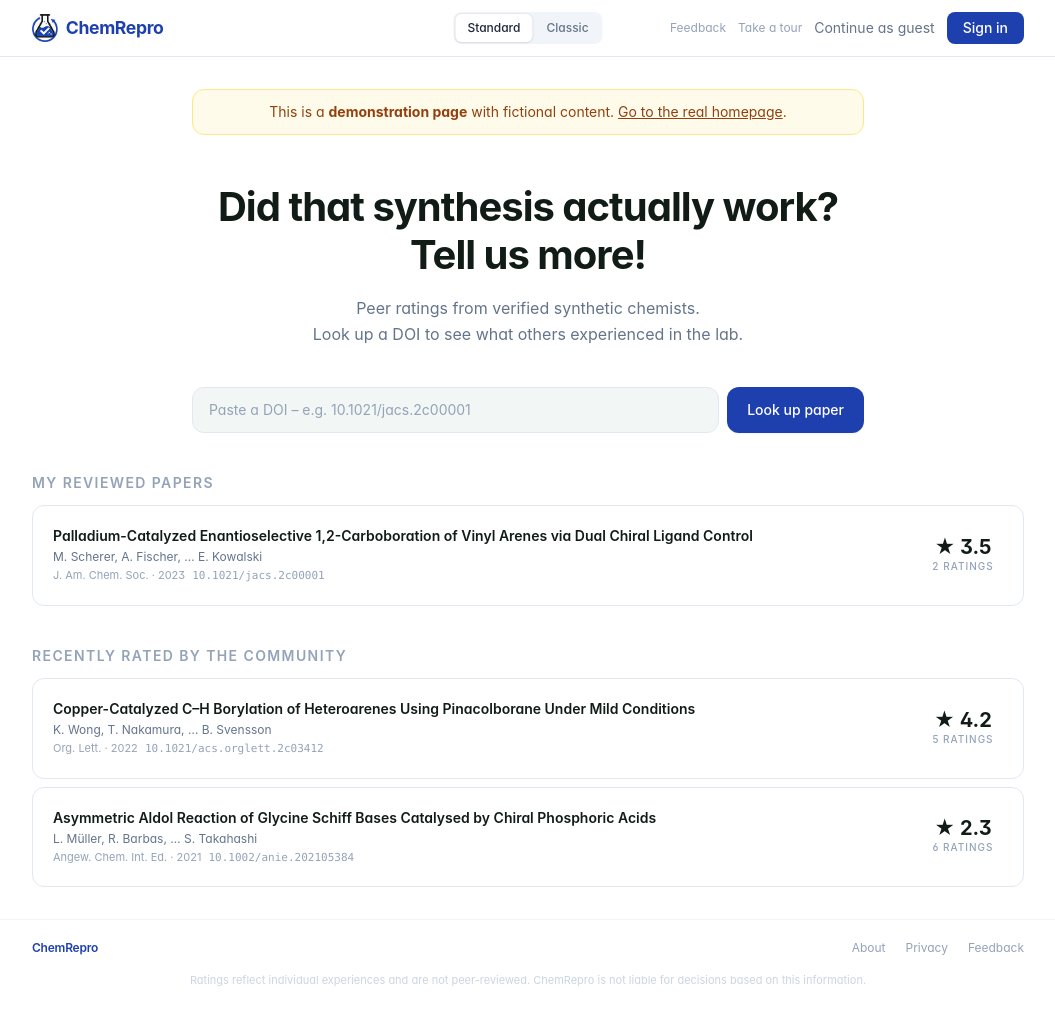
After one commit to dkovari27/ChemRepro, a FastAPI app: page /demo in a window 1280 px wide. The commit adds this page. Shown: the whole page, without its empty margins (112-1167 px from the left). Run offline with FastAPI, Linux system fonts and the light colour scheme; some libraries are stand-ins or nearby versions; some web fonts are replaced.

Commit message:
Tour: 7-step flow with demo homepage, auto-trigger after pledge
- New /demo route + demo_index.html (static homepage with My reviewed papers
  and community feed sections)
- Tour now starts on /demo; steps renumbered 1-7 with score card (step 3)
  and community feed (step 2) as new dedicated steps
- After pledge acceptance, new users are redirected to /demo where the tour
  auto-fires via tour_pending session flag
- base.html trigger extended to /demo, also clears crTourDone on auto-start
- Take a tour button gated by is_local (sandbox env only, invisible on Railway)
- is_local Jinja2 global added via register_globals()
- Typo fixed in step 4 body ("peper" -> "paper")
- C22 added to TASKS.md

Co-Authored-By: Claude Sonnet 4.6 <noreply@anthropic.com>

```diff
--- a/app/routers/pledge.py
+++ b/app/routers/pledge.py
@@ -71,4 +71,8 @@ async def accept_pledge(
         user.pledge_accepted = True
         db.commit()
 
+    # New users arrive here via profile-setup which queued the tour; send them to the demo page
+    if request.session.get("tour_pending"):
+        return RedirectResponse("/demo", status_code=303)
+
     return RedirectResponse(next_url or "/", status_code=303)
--- a/app/static/js/tour.js
+++ b/app/static/js/tour.js
@@ -6,23 +6,47 @@
 
   var STEPS = [
     {
-      page: 'home',
+      page: 'demo-home',
       selector: 'input[name="doi"]',
-      stepNum: 'Step 1 of 5',
+      stepNum: 'Step 1 of 7',
       title: 'Find any chemistry paper',
-      body: 'Paste a DOI into this box, then click <strong>Look up paper</strong>.',
+      body: 'Paste a DOI into the search bar and click <strong>Look up paper</strong> '
+        + 'to see the community reproducibility record for that paper.',
+      nextLabel: 'Next →',
+      nextAction: 'advance',
+    },
+    {
+      page: 'demo-home',
+      selector: '#tour-community-feed',
+      stepNum: 'Step 2 of 7',
+      title: 'Review cards',
+      body: 'Papers you have personally reviewed appear under <strong>My reviewed papers</strong>. '
+        + 'Below that, the community feed shows what other chemists have recently rated. '
+        + 'Each card displays a <strong>★ score</strong> and the number of reports. '
+        + 'Hover over the score to see the full breakdown, or click on the card to open the paper.',
       nextLabel: 'Next →',
       nextAction: 'navigate',
       navigateTo: '/paper/demo',
     },
     {
       page: 'paper',
+      selector: '#tour-score-card',
+      stepNum: 'Step 3 of 7',
+      title: 'Paper score breakdown',
+      body: 'Here you see the aggregated score for this specific paper. '
+        + 'Each coloured row shows how many reviewers reported that outcome and its share of the total. '
+        + 'On a real paper you can click any row to filter the reviews by that outcome.',
+      nextLabel: 'Next →',
+      nextAction: 'advance',
+    },
+    {
+      page: 'paper',
       selector: '#tour-rate-box',
-      stepNum: 'Step 2 of 5',
+      stepNum: 'Step 4 of 7',
       title: 'Rate this paper',
-      body: 'If you have tried this reaction in the lab, record what happened here. '
-        + 'Choose an outcome (did it work? did it fail?), add your observations, '
-        + 'add a picture if you will and submit. '
+      body: 'If you have tried a procedure of a paper in the lab, record what happened here. '
+        + 'Choose an outcome (did it work? did it fail?, etc.), add your observations, '
+        + 'add a picture or screenshot of a scheme if you want and submit. '
         + 'Your reviews will appear under your chosen display name.',
       nextLabel: 'Next →',
       nextAction: 'advance',
@@ -30,7 +54,7 @@
     {
       page: 'paper',
       selector: '#save-wrap',
-      stepNum: 'Step 3 of 5',
+      stepNum: 'Step 5 of 7',
       title: 'Save to your collection',
       body: 'Click this button to save the paper to one of your private collection folders. '
         + 'You can also add notes to them.',
@@ -41,7 +65,7 @@
       page: 'paper',
       selector: '#tour-reviewer-name',
       fallback: '#reviews-section',
-      stepNum: 'Step 4 of 5',
+      stepNum: 'Step 6 of 7',
       title: 'Connect with other chemists',
       body: 'Click a reviewer\'s name to follow that person, '
         + 'send a private message, or report misconduct.',
@@ -52,7 +76,7 @@
     {
       page: 'paper',
       selector: '#tour-review-actions',
-      stepNum: 'Step 5 of 5',
+      stepNum: 'Step 7 of 7',
       title: 'Interact with reviews',
       body: 'Use the action bar at the bottom of each review to '
         + '<strong>like</strong> it with the flask icon, post a <strong>comment</strong>, '
@@ -70,7 +94,8 @@
 
   function currentPage() {
     var p = window.location.pathname;
-    if (p === '/') return 'home';
+    if (p === '/demo') return 'demo-home';
+    if (p === '/' || p === '/classic' || p === '/classic/') return 'home';
     if (p.startsWith('/paper/') || p.startsWith('/classic/paper/')) return 'paper';
     return 'other';
   }
@@ -260,10 +285,13 @@
   }
 
   window.startTour = function () {
-    markDone(); // reset
     localStorage.removeItem(DONE_KEY);
     setStep(0);
-    setTimeout(function () { showStep(0); }, 300);
+    if (currentPage() === 'demo-home') {
+      setTimeout(function () { showStep(0); }, 300);
+    } else {
+      window.location.href = '/demo';
+    }
   };
 
   function init() {
--- a/app/templates/base.html
+++ b/app/templates/base.html
@@ -115,6 +115,9 @@
       <!-- Right controls -->
       <div class="ml-auto flex items-center gap-3 text-sm">
         <a href="/feedback" class="text-slate-400 hover:text-brand transition-colors text-xs hidden sm:block">Feedback</a>
+        {% if is_local %}
+        <button type="button" onclick="startTour()" class="text-slate-400 hover:text-brand transition-colors text-xs hidden sm:block">Take a tour</button>
+        {% endif %}
         {% if orcid_id %}
 
           <!-- User dropdown -->
@@ -229,8 +232,8 @@
 
   <script src="/static/js/moderation.js"></script>
   <script src="/static/js/tour.js"></script>
-  {% if request.session.get('tour_pending') and request.url.path in ['/', '/classic', '/classic/'] %}
-  <script>localStorage.setItem('crTourStep', '0');</script>
+  {% if request.session.get('tour_pending') and request.url.path in ['/', '/classic', '/classic/', '/demo'] %}
+  <script>localStorage.removeItem('crTourDone'); localStorage.setItem('crTourStep', '0');</script>
   {% set _ = request.session.pop('tour_pending', None) %}
   {% endif %}
   <script src="https://unpkg.com/easymde/dist/easymde.min.js"></script>
--- /dev/null
+++ b/app/templates/demo_index.html
@@ -0,0 +1,152 @@
+{% extends design_base(request) %}
+{% block title %}ChemRepro – Demo Homepage{% endblock %}
+
+{% block content %}
+
+<!-- Demo banner -->
+<div class="max-w-2xl mx-auto mb-8 bg-amber-50 border border-amber-200 rounded-xl px-4 py-3 text-sm text-amber-800 text-center">
+  <span>This is a <strong>demonstration page</strong> with fictional content.
+  <a href="/" class="underline hover:text-amber-900">Go to the real homepage</a>.</span>
+</div>
+
+<!-- Hero -->
+<div class="text-center mb-10 pt-4">
+  <h1 class="text-[2.5rem] font-bold tracking-[-0.025em] text-[#111c17] mb-4 leading-[1.2]">
+    Did that synthesis actually work?<br />Tell us more!
+  </h1>
+  <p class="text-slate-500 text-base max-w-xl mx-auto leading-relaxed">
+    Peer ratings from verified synthetic chemists.<br />Look up a DOI to see what others experienced in the lab.
+  </p>
+</div>
+
+<!-- Search -->
+<form action="/search" method="get" class="flex gap-2 max-w-2xl mx-auto mb-10">
+  <input type="text" name="doi" placeholder="Paste a DOI – e.g. 10.1021/jacs.2c00001"
+    class="flex-1 bg-[#f2f7f5] border border-slate-200 rounded-xl px-4 py-3 text-sm focus:outline-none focus:ring-2 focus:ring-brand/25 focus:border-brand/50 transition-colors placeholder:text-slate-400" />
+  <button type="submit"
+    class="bg-brand text-white rounded-xl px-5 py-3 text-sm font-medium hover:bg-brand-dark transition-colors whitespace-nowrap shadow-sm">
+    Look up paper
+  </button>
+</form>
+
+<!-- Both feed sections wrapped for tour step 2 spotlight -->
+<div id="tour-community-feed">
+
+  <!-- My reviewed papers -->
+  <div class="mb-3 flex items-center justify-between">
+    <h2 class="text-sm font-semibold uppercase tracking-widest text-slate-400">My reviewed papers</h2>
+  </div>
+  <div class="space-y-2 mb-10">
+
+    <!-- ── Card 1: FUNCTIONAL → /paper/demo ────────────────────────── -->
+    <a href="/paper/demo" class="paper-card block bg-white border border-slate-200 rounded-xl p-5 group">
+      <div class="flex items-center gap-5">
+        <div class="flex-1 min-w-0">
+          <p class="font-semibold text-[#111c17] text-sm leading-snug line-clamp-2 mb-1 group-hover:text-brand transition-colors">
+            Palladium-Catalyzed Enantioselective 1,2-Carboboration of Vinyl Arenes via Dual Chiral Ligand Control</p>
+          <p class="text-xs text-slate-500 truncate mb-0.5">M. Scherer, A. Fischer, … E. Kowalski</p>
+          <p class="text-[11px] text-slate-400 truncate">
+            J. Am. Chem. Soc. · 2023 <span class="font-mono ml-1">10.1021/jacs.2c00001</span>
+          </p>
+        </div>
+        <div class="shrink-0 text-center w-20 group/score relative cursor-default" onclick="return false;">
+          <p class="text-xl font-bold text-[#111c17] leading-none">★ 3.5</p>
+          <p class="text-[10px] text-slate-400 mt-0.5 font-medium uppercase tracking-widest">2 ratings</p>
+          <div class="absolute right-0 bottom-full mb-2 hidden group-hover/score:block
+                      bg-white border border-slate-200 rounded-xl shadow-lg p-4 w-64 z-20 text-left pointer-events-none">
+            <p class="text-[10px] font-semibold text-slate-400 uppercase tracking-widest mb-3 text-center">Rating breakdown</p>
+            <div class="space-y-2">
+              <div>
+                <div class="flex justify-between text-xs mb-0.5">
+                  <span class="text-blue-700 font-medium"><span class="font-bold">5</span> <span class="opacity-60">–</span> Extended</span>
+                  <span class="text-slate-300">–</span>
+                </div>
+                <div class="h-1 w-full bg-slate-100 rounded-full"></div>
+              </div>
+              <div>
+                <div class="flex justify-between text-xs mb-0.5">
+                  <span class="text-teal-700 font-medium"><span class="font-bold">4</span> <span class="opacity-60">–</span> Reproduced, ext. failed</span>
+                  <span class="font-semibold text-slate-600">×1</span>
+                </div>
+                <div class="h-1 w-full bg-slate-100 rounded-full overflow-hidden">
+                  <div class="h-full bg-teal-500 rounded-full" style="width:50%"></div>
+                </div>
+              </div>
+              <div>
+                <div class="flex justify-between text-xs mb-0.5">
+                  <span class="text-green-700 font-medium"><span class="font-bold">3</span> <span class="opacity-60">–</span> Reproduced original</span>
+                  <span class="font-semibold text-slate-600">×1</span>
+                </div>
+                <div class="h-1 w-full bg-slate-100 rounded-full overflow-hidden">
+                  <div class="h-full bg-green-500 rounded-full" style="width:50%"></div>
+                </div>
+              </div>
+              <div>
+                <div class="flex justify-between text-xs mb-0.5">
+                  <span class="text-orange-700 font-medium"><span class="font-bold">2</span> <span class="opacity-60">–</span> Did not work on ext.</span>
+                  <span class="text-slate-300">–</span>
+                </div>
+                <div class="h-1 w-full bg-slate-100 rounded-full"></div>
+              </div>
+              <div>
+                <div class="flex justify-between text-xs mb-0.5">
+                  <span class="text-red-700 font-medium"><span class="font-bold">1</span> <span class="opacity-60">–</span> Did not work on original</span>
+                  <span class="text-slate-300">–</span>
+                </div>
+                <div class="h-1 w-full bg-slate-100 rounded-full"></div>
+              </div>
+            </div>
+          </div>
+        </div>
+      </div>
+    </a>
+
+  </div>
+
+  <!-- Recently rated by the community -->
+  <div class="mb-3 flex items-center justify-between">
+    <h2 class="text-sm font-semibold uppercase tracking-widest text-slate-400">Recently rated by the community</h2>
+  </div>
+  <div class="space-y-2">
+
+    <!-- ── Card 2: NON-FUNCTIONAL ───────────────────────────────────── -->
+    <div class="paper-card block bg-white border border-slate-200 rounded-xl p-5 cursor-default select-none">
+      <div class="flex items-center gap-5">
+        <div class="flex-1 min-w-0">
+          <p class="font-semibold text-[#111c17] text-sm leading-snug line-clamp-2 mb-1">
+            Copper-Catalyzed C–H Borylation of Heteroarenes Using Pinacolborane Under Mild Conditions</p>
+          <p class="text-xs text-slate-500 truncate mb-0.5">K. Wong, T. Nakamura, … B. Svensson</p>
+          <p class="text-[11px] text-slate-400 truncate">
+            Org. Lett. · 2022 <span class="font-mono ml-1">10.1021/acs.orglett.2c03412</span>
+          </p>
+        </div>
+        <div class="shrink-0 text-center w-20">
+          <p class="text-xl font-bold text-[#111c17] leading-none">★ 4.2</p>
+          <p class="text-[10px] text-slate-400 mt-0.5 font-medium uppercase tracking-widest">5 ratings</p>
+        </div>
+      </div>
+    </div>
+
+    <!-- ── Card 3: NON-FUNCTIONAL ───────────────────────────────────── -->
+    <div class="paper-card block bg-white border border-slate-200 rounded-xl p-5 cursor-default select-none">
+      <div class="flex items-center gap-5">
+        <div class="flex-1 min-w-0">
+          <p class="font-semibold text-[#111c17] text-sm leading-snug line-clamp-2 mb-1">
+            Asymmetric Aldol Reaction of Glycine Schiff Bases Catalysed by Chiral Phosphoric Acids</p>
+          <p class="text-xs text-slate-500 truncate mb-0.5">L. Müller, R. Barbas, … S. Takahashi</p>
+          <p class="text-[11px] text-slate-400 truncate">
+            Angew. Chem. Int. Ed. · 2021 <span class="font-mono ml-1">10.1002/anie.202105384</span>
+          </p>
+        </div>
+        <div class="shrink-0 text-center w-20">
+          <p class="text-xl font-bold text-[#111c17] leading-none">★ 2.3</p>
+          <p class="text-[10px] text-slate-400 mt-0.5 font-medium uppercase tracking-widest">6 ratings</p>
+        </div>
+      </div>
+    </div>
+
+  </div>
+
+</div>
+
+{% endblock %}
--- a/app/utils/design.py
+++ b/app/utils/design.py
@@ -194,8 +194,10 @@ def render_md_refs(text: str, papers_by_doi: dict) -> str:
 
 
 def register_globals(templates_instance) -> None:
+    from app.config import settings
     templates_instance.env.globals["design_base"] = design_base
     templates_instance.env.globals["design_ver"] = design_ver
+    templates_instance.env.globals["is_local"] = settings.ORCID_ENV == "sandbox"
     templates_instance.env.filters["render_md"] = render_md
     templates_instance.env.filters["render_md_refs"] = render_md_refs
     templates_instance.env.filters["from_json"] = _from_json
```
Also changed, not shown: TASKS.md (+2 -0 lines), app/routers/papers.py (+9 -0 lines), app/templates/demo.html (+6 -6 lines).
